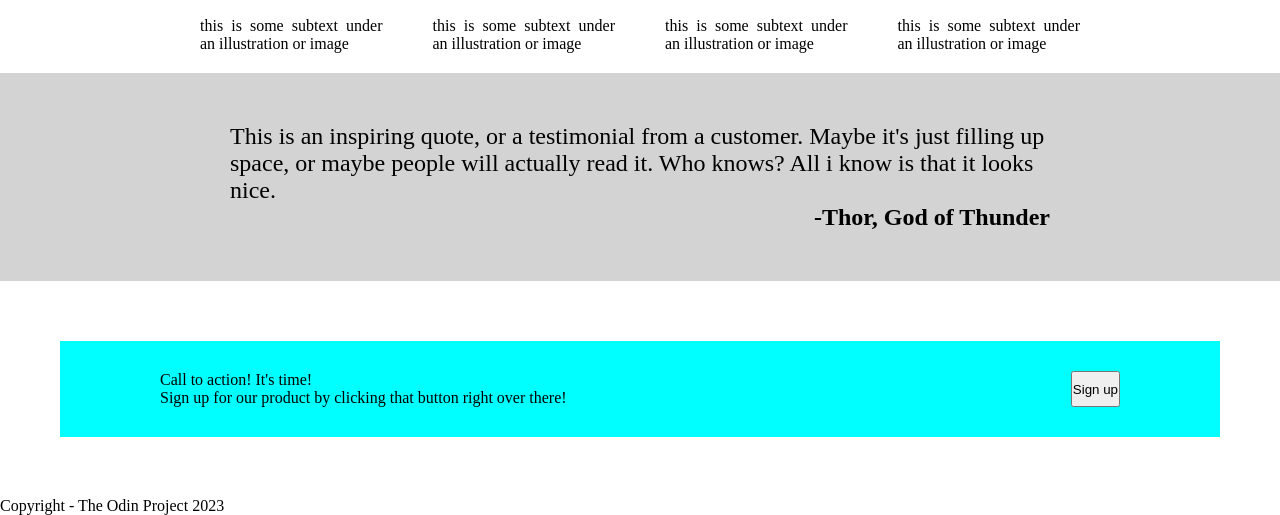
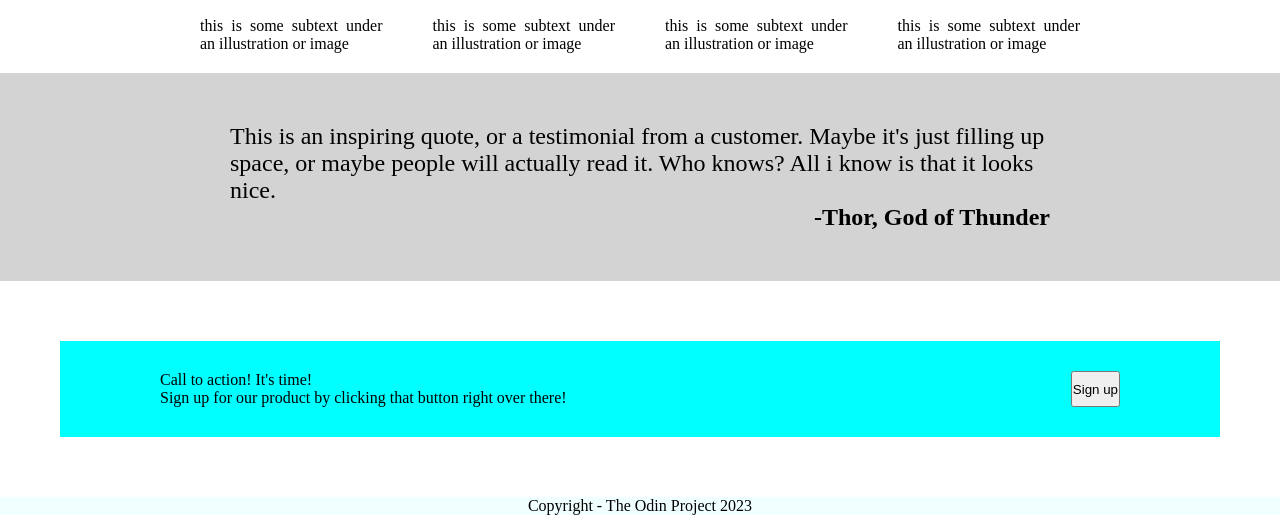
Before and after one commit to rambimbaj/odin-landing-page, a plain HTML site: page index.html in a window 1280 px wide. Shown: the part 562-1077 px from the top of the page. Drawn offline with Linux system fonts and the light colour scheme.

Commit message:
Add footer style

```diff
--- a/style.css
+++ b/style.css
@@ -84,3 +84,9 @@ header .logo {
     display:flex;
     justify-content:space-between;
 }
+
+footer {
+    display:flex;
+    justify-content:center;
+    background-color:azure;
+}
```
